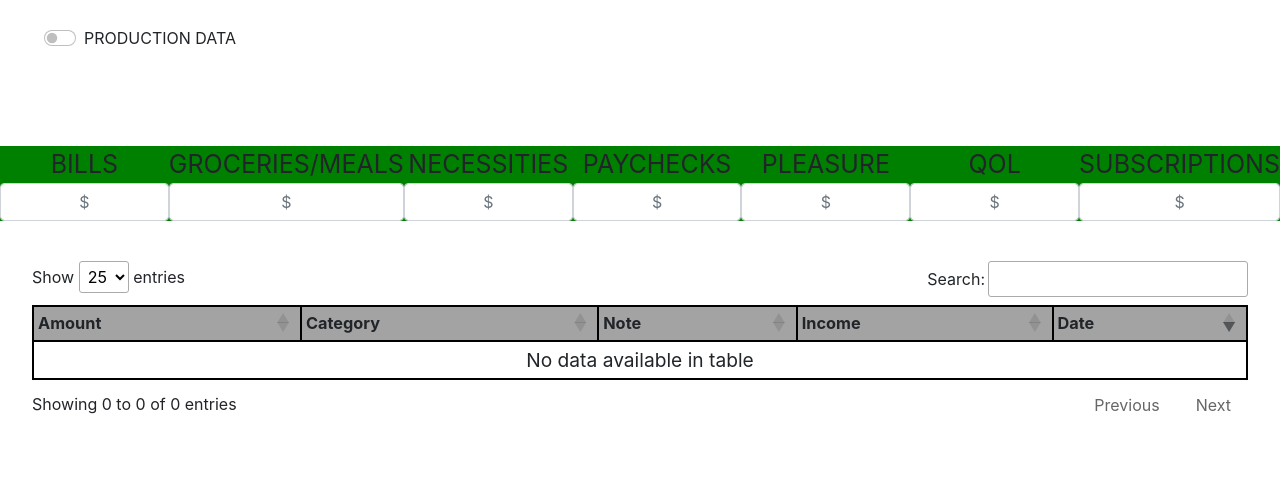
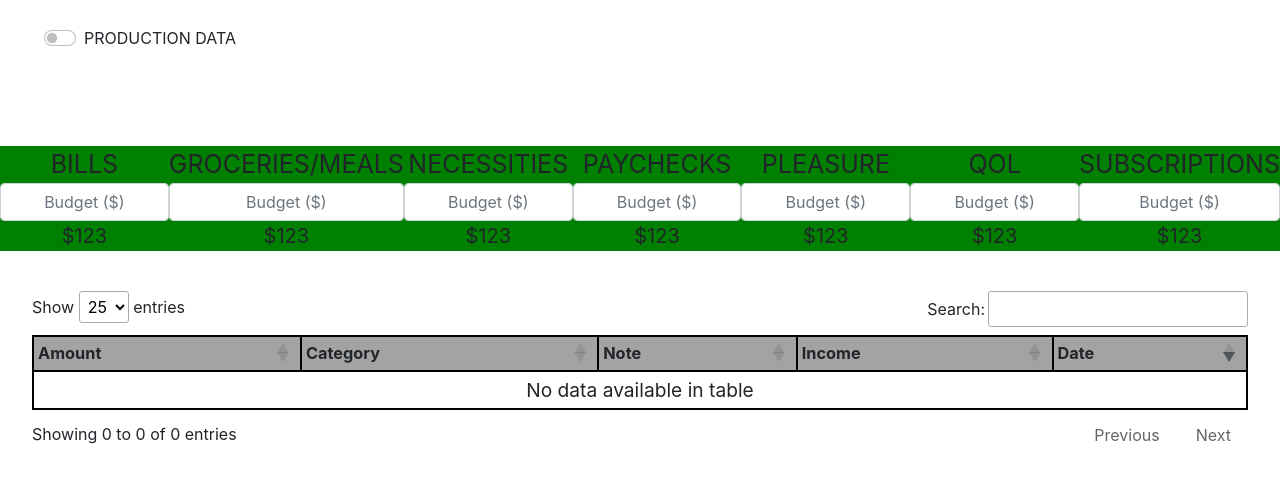
Before and after one commit to joeyagreco/BudgetMachine, a Flask app: page / in a window 1280 px wide. Shown: the part 64-555 px from the top of the page. Run offline with Flask 2, Linux system fonts and the light colour scheme; data that the repository does not hold is empty; some libraries are stand-ins or nearby versions.

Commit message:
working on banks

```diff
--- a/server/static/css/homepage.css
+++ b/server/static/css/homepage.css
@@ -36,8 +36,13 @@
     text-align: center;
 }
 
-.category-bank-input{
+.category-bank-input {
     text-align: center;
+}
+
+.category-bank-remaining-balance {
+    text-align: center;
+    font-size: 20px;
 }
 
 .id-header {
--- a/server/templates/homepage.html
+++ b/server/templates/homepage.html
@@ -34,7 +34,8 @@
             {% for category in categories %}
                 <div class="category-bank">
                     <div class="category-bank-title">{{category}}</div>
-                    <input class="form-control category-bank-input" type="number" placeholder="$" step="1" autocomplete="off">
+                    <input class="form-control category-bank-input" type="number" placeholder="Budget ($)" step="1" autocomplete="off">
+                    <div class="category-bank-remaining-balance">$123</div>
                 </div>
             {% endfor %}
         </div>
```
